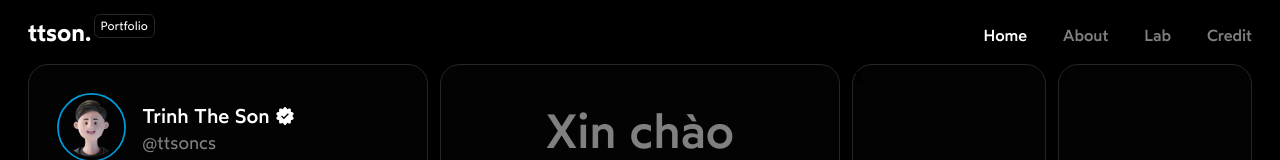
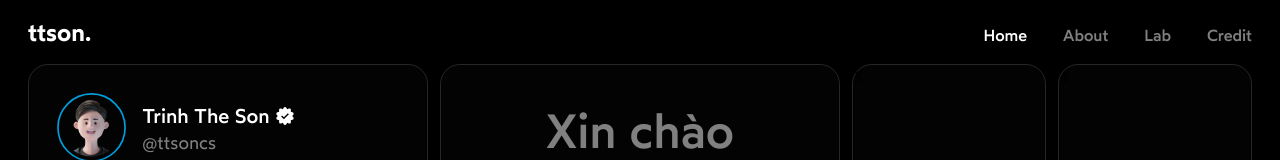
Before and after one commit to ttsoncs/portfolio-refactor, a Next.js app: page / in a window 1280 px wide. Shown: the top 160 px of the page. Built offline with nearby package versions, Linux system fonts and the light colour scheme.

Commit message:
Refactor Logo component in Logo.js

```diff
--- a/src/components/Header/Logo.js
+++ b/src/components/Header/Logo.js
@@ -4,22 +4,14 @@ import styled from "styled-components";
 
 function Logo({ setIsOpen }) {
   return (
-    <Wrapper>
     <StyledLink
       href="/"
       onClick={() => setIsOpen(false)}
     >
       ttson.
     </StyledLink>
-      <Badge>Portfolio</Badge>
-    </Wrapper>
   );
 }
-
-const Wrapper = styled.div`
-  display: flex;
-  gap: 2px;
-`;
 
 const StyledLink = styled(Link)`
   color: var(--color-primary-text);
@@ -28,14 +20,4 @@ const StyledLink = styled(Link)`
   text-decoration: none;
 `;
 
-const Badge = styled.div`
-  align-self: flex-start;
-  background-color: var(--color-background);
-  border-radius: 6px;
-  border: 1px solid var(--color-border);
-  color: var(--color-primary-text);
-  font-size: ${12 / 16}rem;
-  padding: 2px 6px;
-`;
-
 export default Logo;
```
Lines whose indentation alone changed are shown as unchanged.
